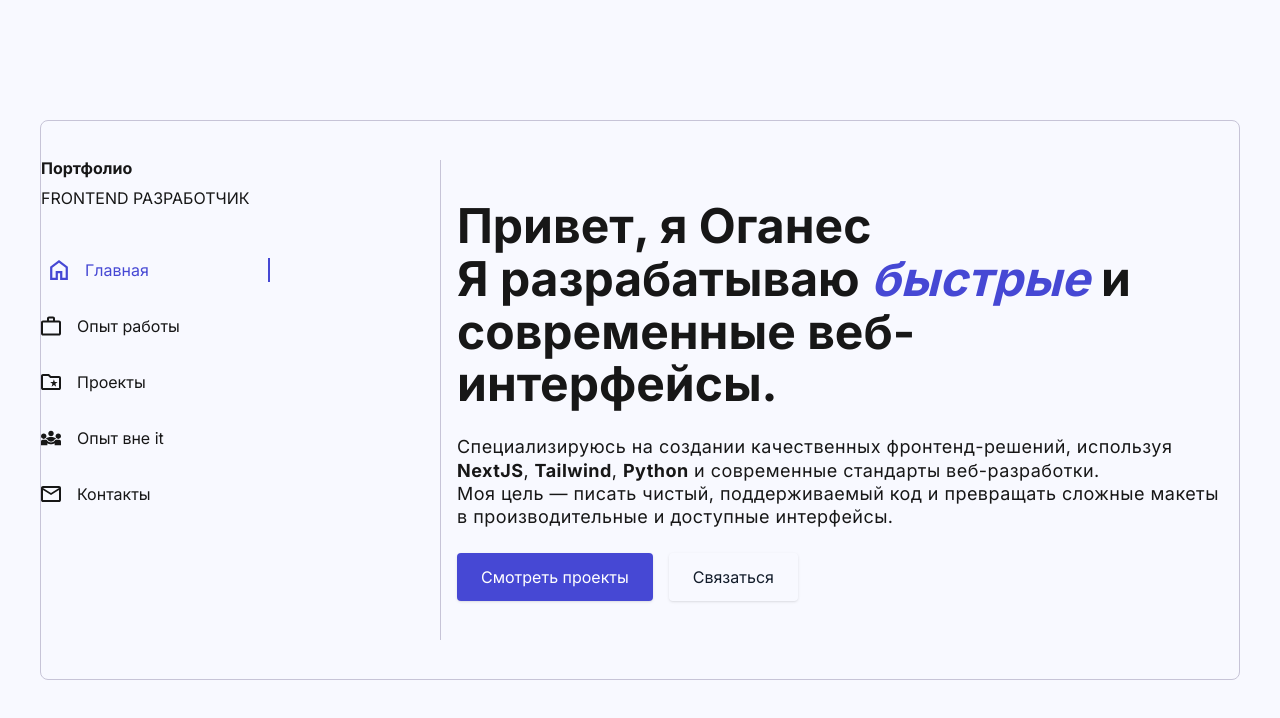
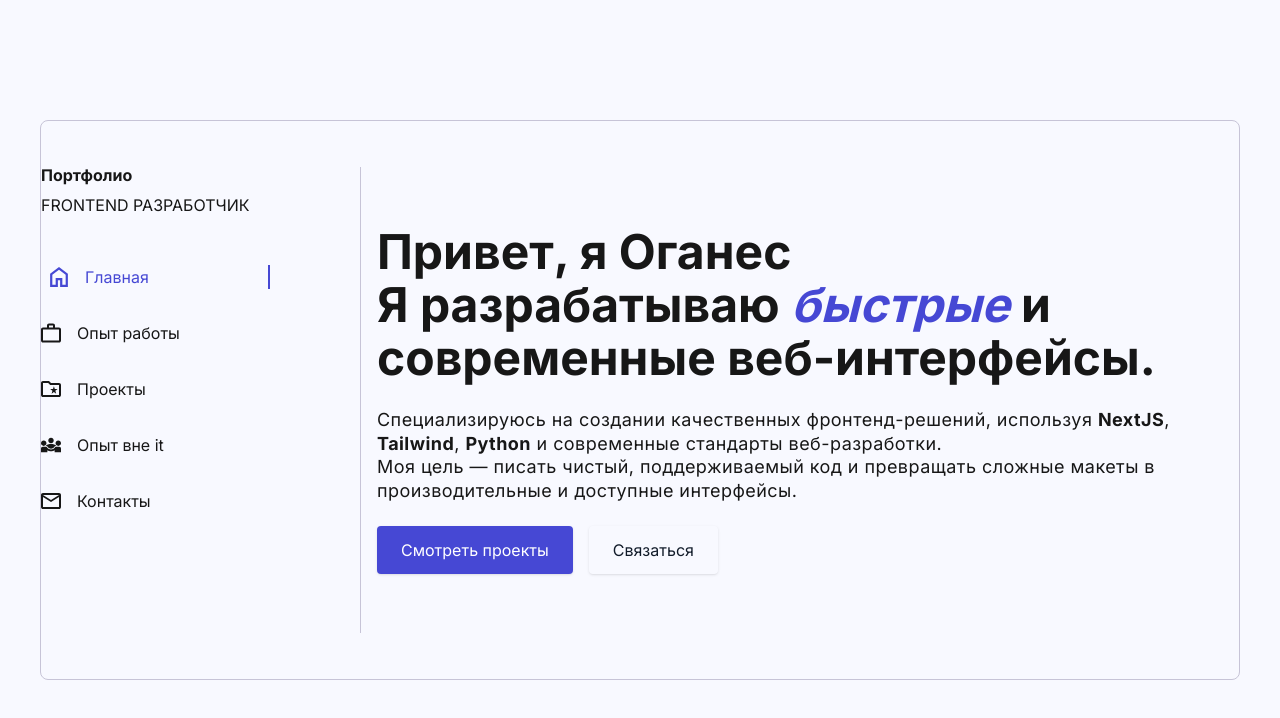
Before and after one commit to NBhey/profile, a Next.js app: page / in a window 1280 px wide. Shown: the top 718 px of the page. Built offline with nearby package versions, Linux system fonts and the light colour scheme.

Commit message:
refactor: адаптировать профиль под мобильную версию шаг 2

```diff
--- a/src/widgets/home/ui/Author.tsx
+++ b/src/widgets/home/ui/Author.tsx
@@ -20,10 +20,12 @@ export const Author = () => {
           />
 
           <div className="flex flex-col">
-            <Typography as="h3" variant="normal" size="14-16">
+            <Typography as="h3" variant="normal" size="12-14">
               Оганес Маркарян-Тридрих
             </Typography>
-            <h4>Опыт коммерческой разработки {formatDate(new Date())}</h4>
+            <Typography as="h4" variant="normal" size="12-14">
+              Опыт коммерческой разработки {formatDate(new Date())}
+            </Typography>
           </div>
         </div>
       )}
--- a/src/widgets/home/ui/Sidebar.tsx
+++ b/src/widgets/home/ui/Sidebar.tsx
@@ -38,7 +38,7 @@ export const Sidebar = () => {
     // )
     <header
       className={clsx(
-        'w-full max-w-100 flex lg:border-r border-[#C7C4D7] h-full flex-col gap-y-3.5 items-center justify-between ',
+        'w-full max-w-80 flex lg:border-r border-[#C7C4D7] h-full flex-col gap-y-3.5',
       )}
     >
       <Button
```
